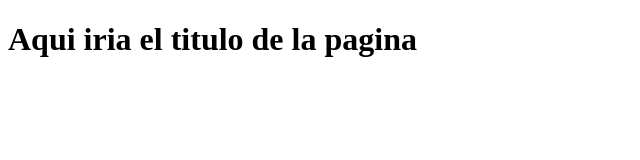
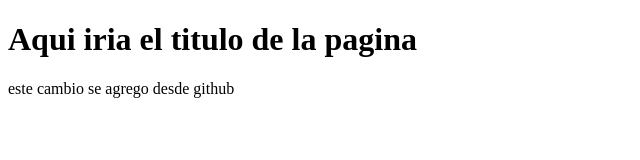
Before and after one commit to Eduardo-Acuna/Eduardo-Acuna, a plain HTML site: page index.html in a window 1280 px wide. Shown: the whole page, without its empty margins (0-640 px from the left). Drawn offline with Linux system fonts and the light colour scheme.

Commit message:
Update index.html

```diff
--- a/index.html
+++ b/index.html
@@ -7,5 +7,6 @@
 </head>
 <body>
     <h1>Aqui iria el titulo de la pagina</h1>
+    <p> este cambio se agrego desde github</p>
 </body>
 </html>
```
